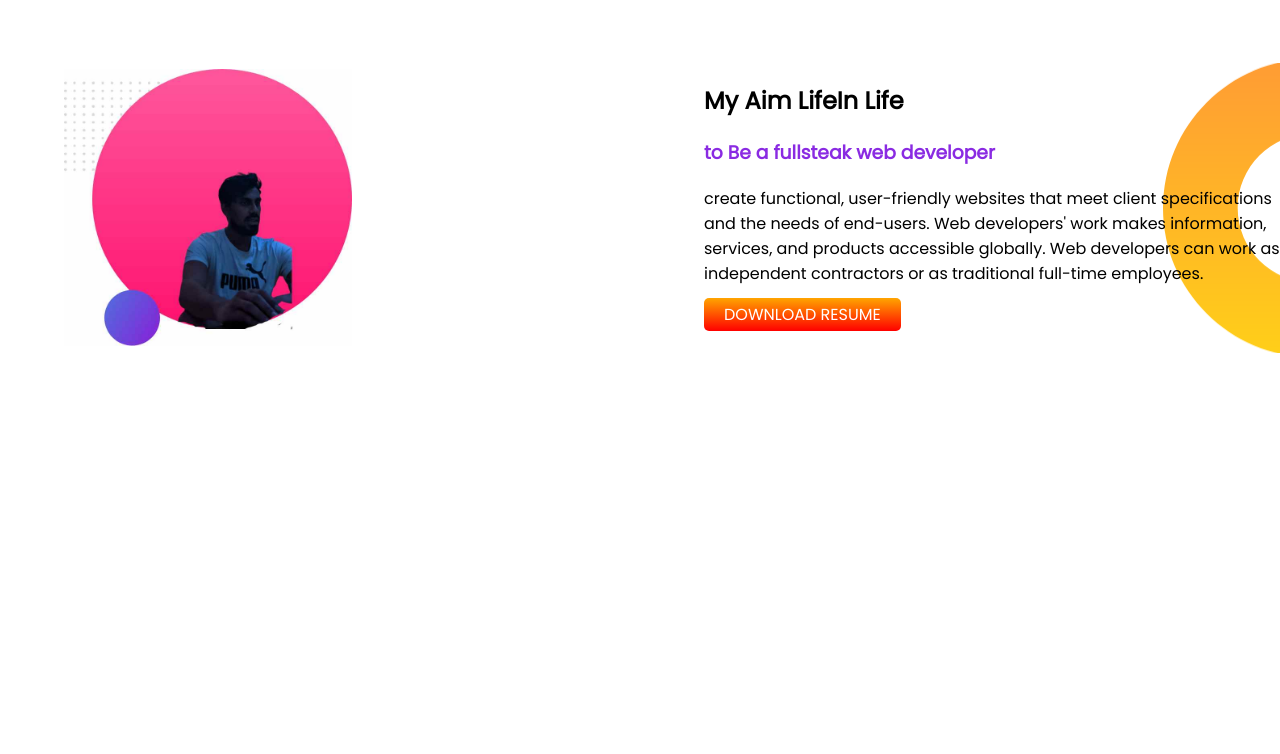
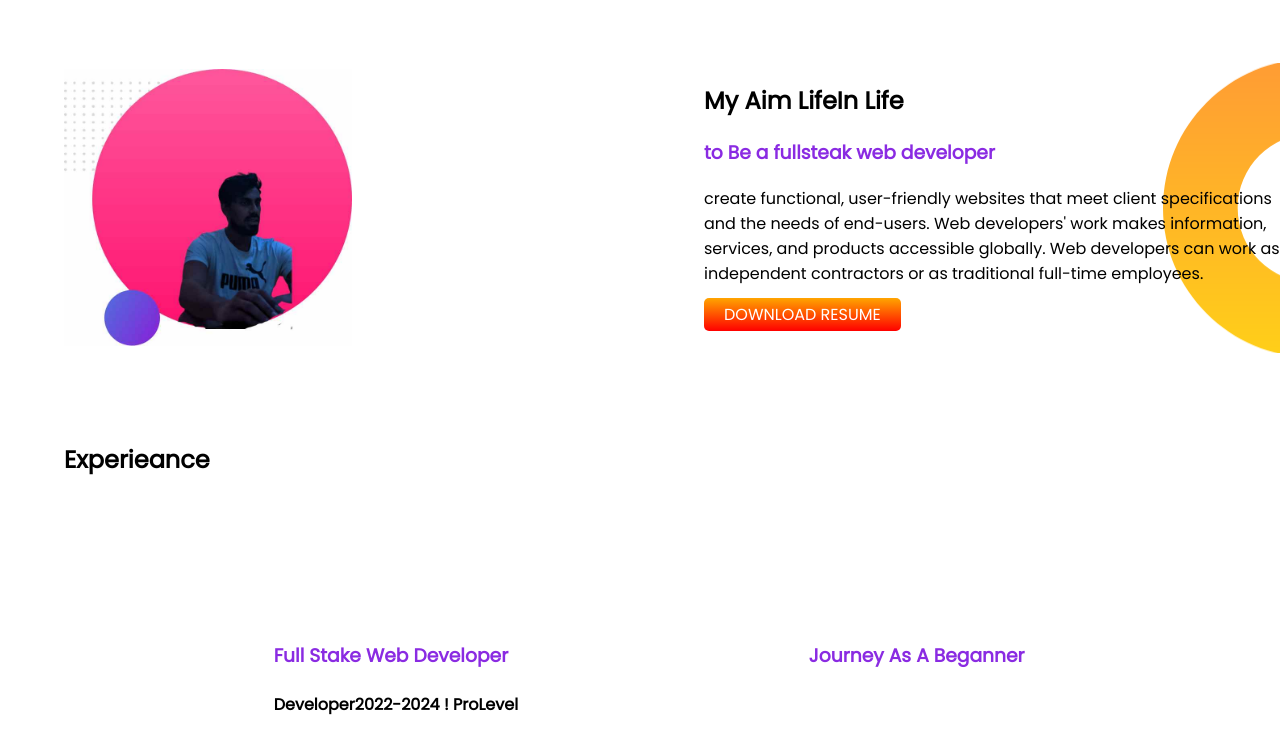
Before and after one commit to shifatmanjum/Shifat-manjum-intro, a plain HTML site: page index.html in a window 1280 px wide. Shown: the part 380-1134 px from the top of the page. Before the commit the page ends 803 px from the top, so only its background shows below. Drawn offline with Linux system fonts and the light colour scheme.

Commit message:
to be continue

```diff
--- a/index.html
+++ b/index.html
@@ -50,6 +50,17 @@
         </div>
 
     </section>
+    <section class="third-part">
+        <h1>Experieance</h1>
+        <div class="second-half-of-width half-of-width">
+            <h3> Full Stake Web Developer</h3>
+            <h4>Developer2022-2024 ! ProLevel</h4>
+        </div>
+        <div class="second-half-of-width half-of-width">
+            <h3>Journey As A Beganner</h3>
+        </div>
+    </section>
+
 
 
 
--- a/style.css
+++ b/style.css
@@ -57,3 +57,13 @@ section {
     background-repeat: no-repeat;
     background-position: right;
 }
+
+.third-part h1 {
+    color: black;
+    padding-left: 5%;
+}
+
+
+.second-half-of-width {
+    padding-top: 200px;
+}
```
